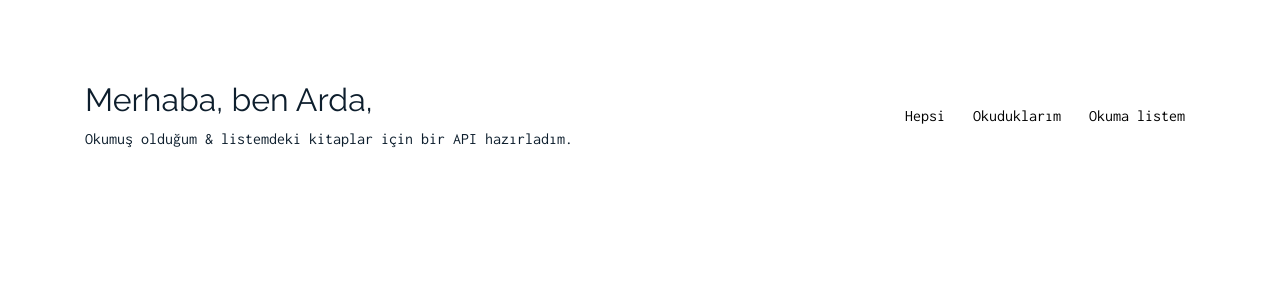
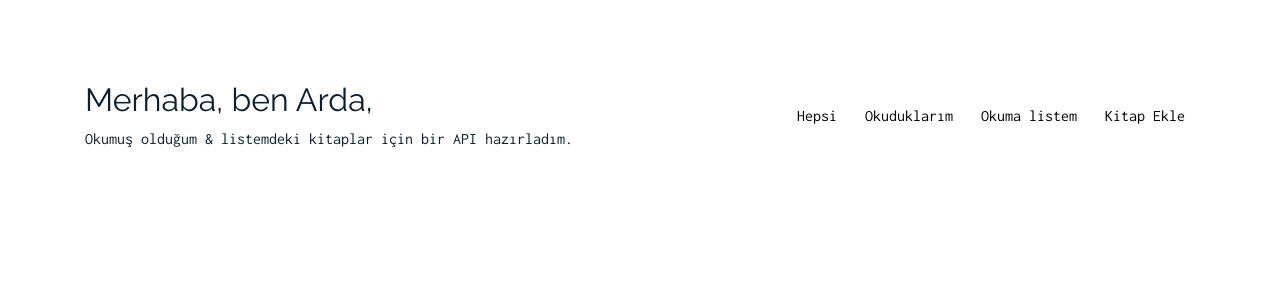
Before and after one commit to Soyluarda/library, a Django app: template templates/index.html in a window 1280 px wide. Shown: the part 140-440 px from the top of the page. Run offline with Django 3.2, Linux system fonts and the light colour scheme; the template is opened without the code that fills it, so the values that code supplies are empty; some libraries are stand-ins or nearby versions.

Commit message:
Create button added to index.html

```diff
--- a/templates/index.html
+++ b/templates/index.html
@@ -18,7 +18,7 @@
           <a href="{% url 'all_books' %}">Hepsi</a>
           <a href="{% url 'finished_books' %}">Okuduklarım</a>
           <a href="{% url 'reading_list' %}">Okuma listem</a>
-
+          <a href="{% url 'book_create_view' %}">Kitap Ekle</a>
         </div>
       </div>
     </div>
```
